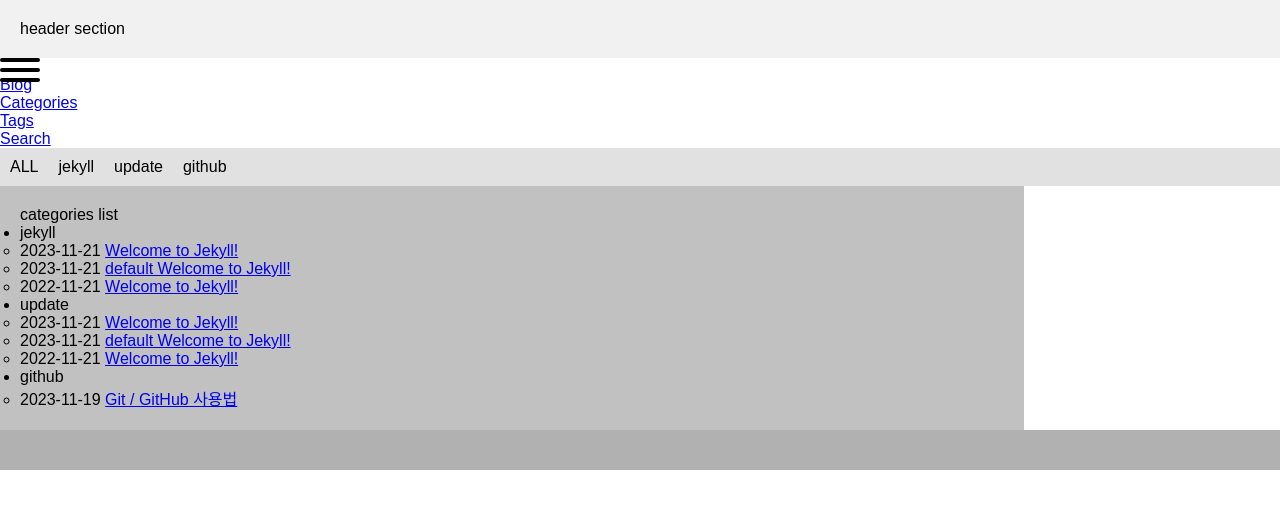
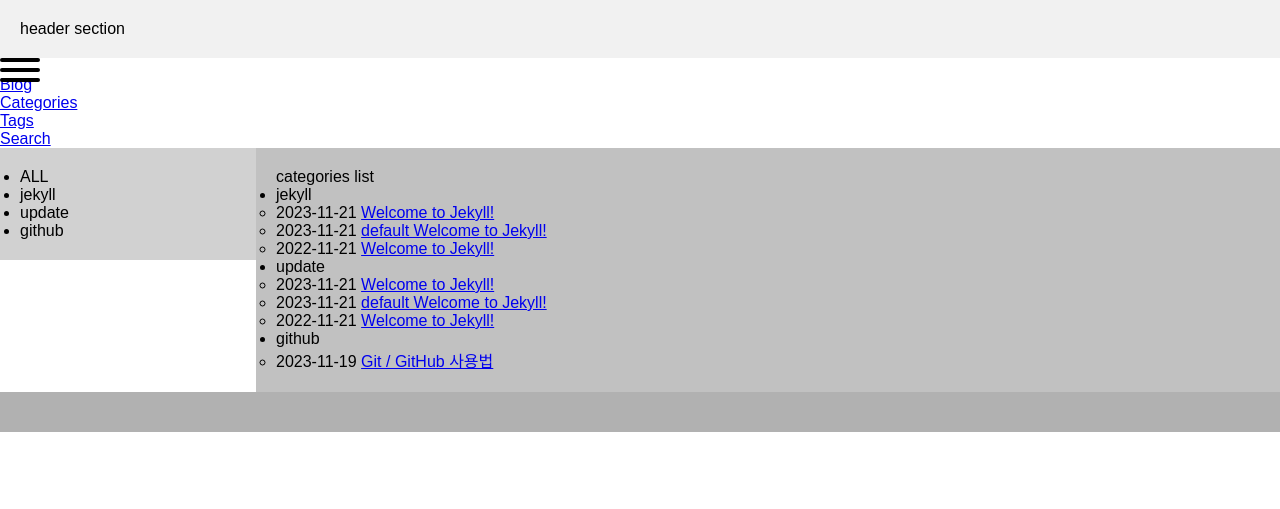
Before and after one commit to sangjjangit/sangjjangit.github.io, a Jekyll site: the page built from page/categories/categories.html, in a window 1280 px wide. Shown: the top 509 px of the page. Built offline with Jekyll 4.4.1, drawn with Linux system fonts in a browser that asks for light colours.

Commit message:
Update categories.html

```diff
--- a/page/categories/categories.html
+++ b/page/categories/categories.html
@@ -3,7 +3,7 @@
 layout: whole
 ---
 
-<nav>
+<aside>
 <div data-aside-group="Categories">
     <ul>
         <li data-aside-name="ALL">
@@ -16,7 +16,7 @@ layout: whole
         {% endfor %}
     </ul>
 </div>
-</nav>
+</aside>
 
 <main>
 <div>
```
